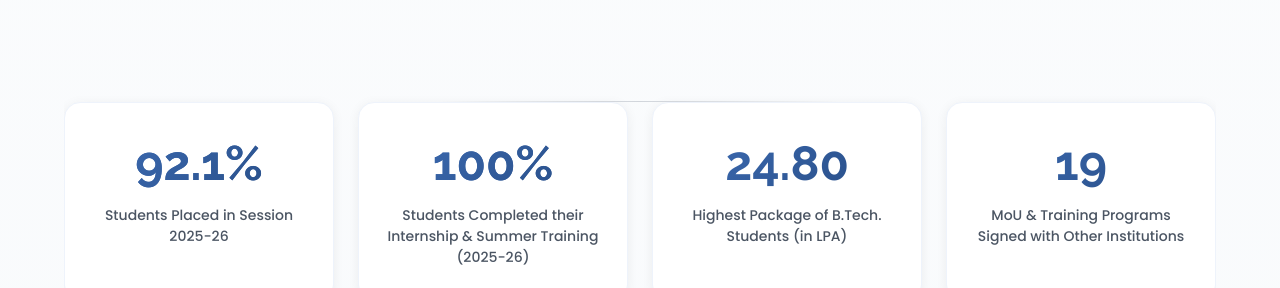
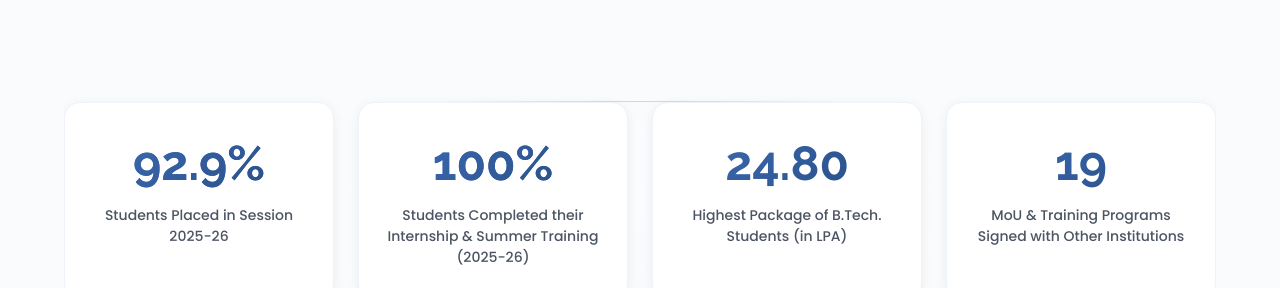
Before and after one commit to NIT-MZ/TNP-Web, a React (Vite) app: page / in a window 1280 px wide. Shown: the part 2560-2848 px from the top of the page. Built offline with nearby package versions, Linux system fonts and the light colour scheme.

Commit message:
Update CountUp end value from 92.1 to 92.9

```diff
--- a/src/components/Counts.jsx
+++ b/src/components/Counts.jsx
@@ -19,7 +19,7 @@ const Counts = () => {
               {counterOn && (
                 <CountUp
                   start={0}
-                  end={92.1}
+                  end={92.9}
                   duration={2}
                   delay={0}
                   decimals={1}
```
